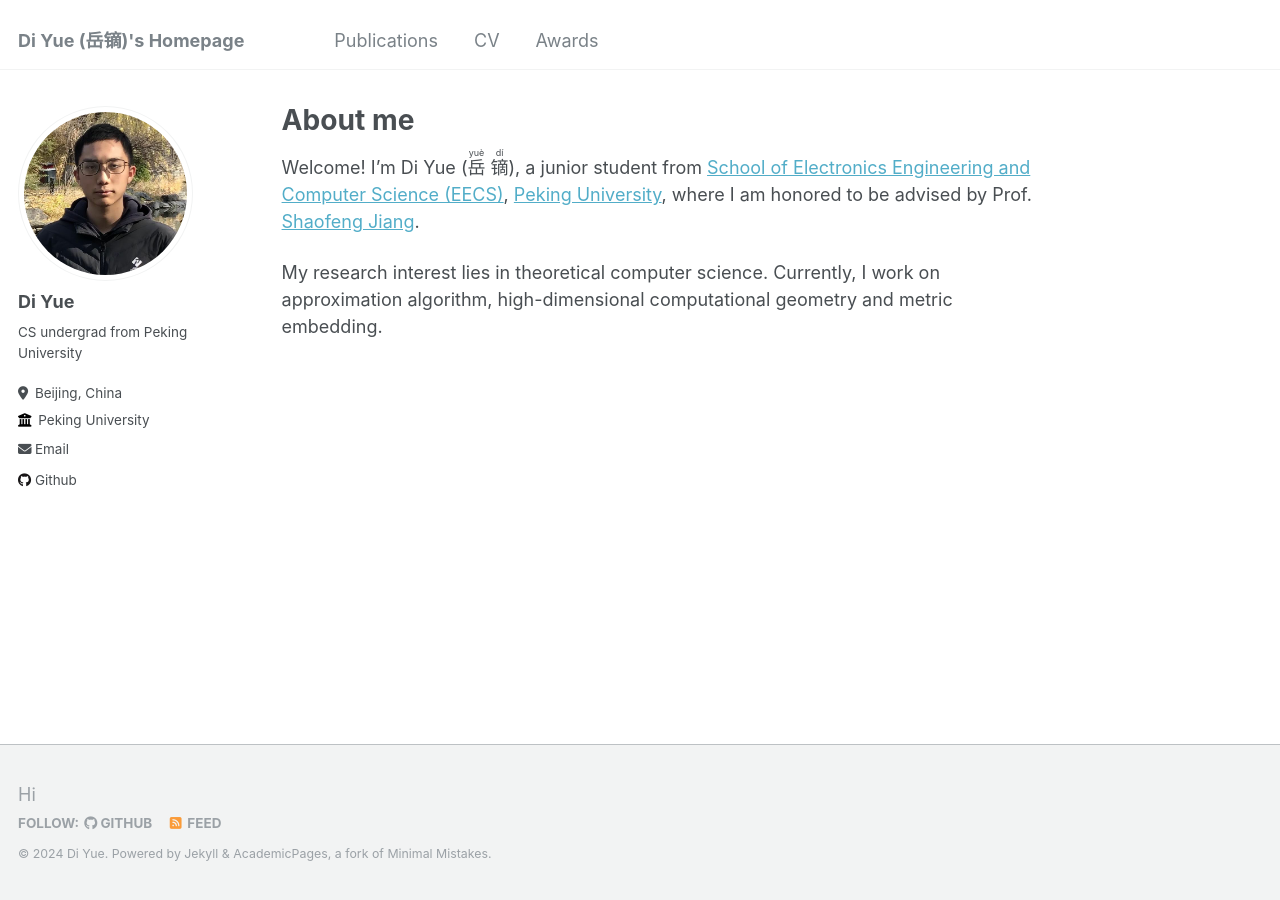
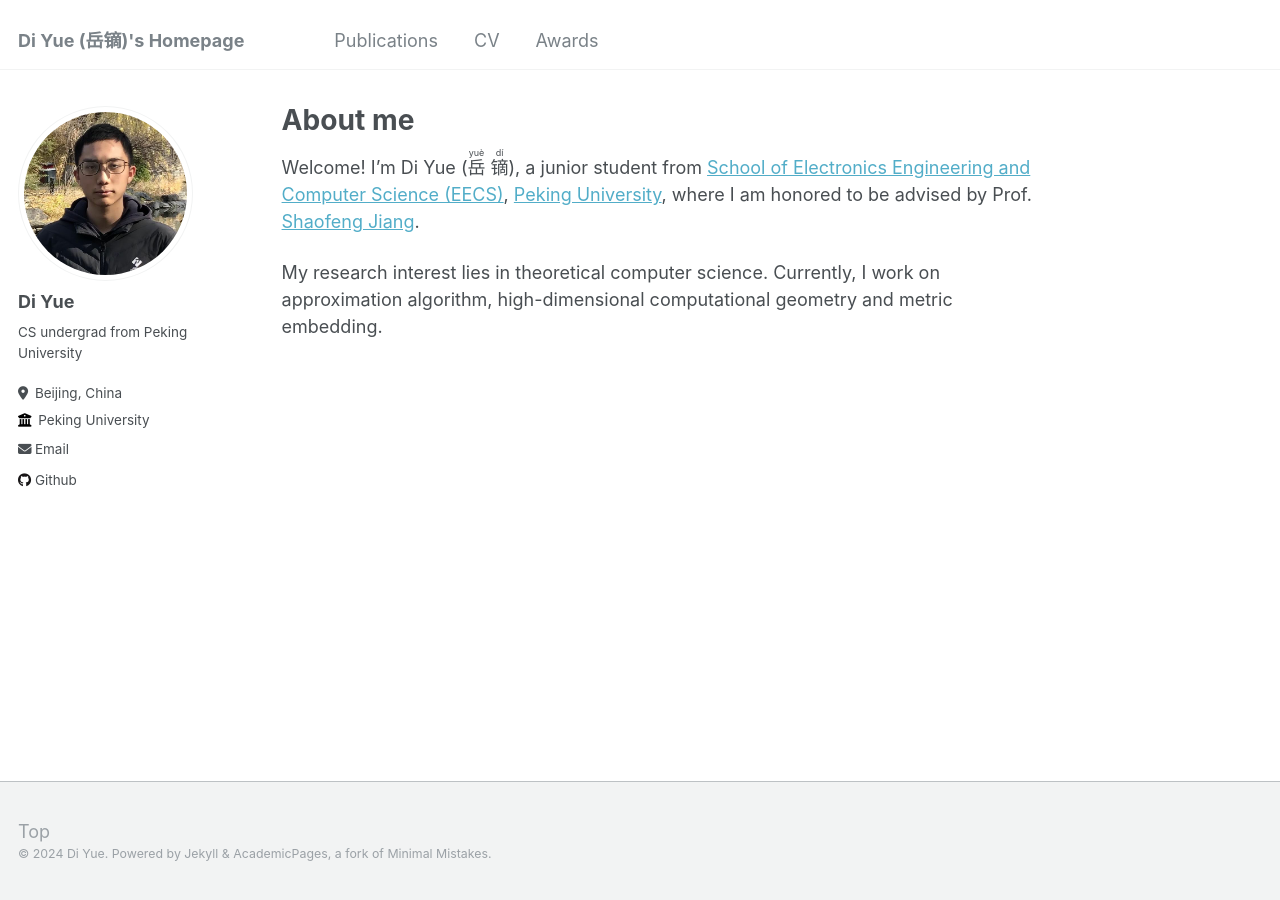
Before and after one commit to tnediserp/tnediserp.github.io, a Jekyll site: the page built from _pages/about.md, in a window 1280 px wide. Built offline with Jekyll 4.4.1, drawn with Linux system fonts in a browser that asks for light colours.

Commit message:
change footer

```diff
--- a/_includes/footer.html
+++ b/_includes/footer.html
@@ -1,6 +1,6 @@
 {% include base_path %}
 
-{% if site.author.github or site.author.bitbucket or site.atom_feed.hide != true %}
+<!-- {% if site.author.github or site.author.bitbucket or site.atom_feed.hide != true %}
 <div class="page__footer-follow">
   <ul class="social-icons">
     {% if site.data.ui-text[site.locale].follow_label %}
@@ -17,6 +17,6 @@
     {% endif %}
   </ul>
 </div>
-{% endif %}
+{% endif %} -->
 
 <div class="page__footer-copyright">&copy; {{ site.time | date: '%Y' }} {{ site.name | default: site.title }}. {{ site.data.ui-text[site.locale].powered_by | default: "Powered by" }} <a href="http://jekyllrb.com" rel="nofollow">Jekyll</a> &amp; <a href="https://github.com/academicpages/academicpages.github.io">AcademicPages</a>, a fork of <a href="https://mademistakes.com/work/minimal-mistakes-jekyll-theme/" rel="nofollow">Minimal Mistakes</a>.</div>
--- a/_includes/footer/custom.html
+++ b/_includes/footer/custom.html
@@ -1,3 +1,3 @@
 <!-- start custom footer snippets -->
-<a href="/sitemap/">Hi</a>
+<a href="#">Top</a>
 <!-- end custom footer snippets -->
```
